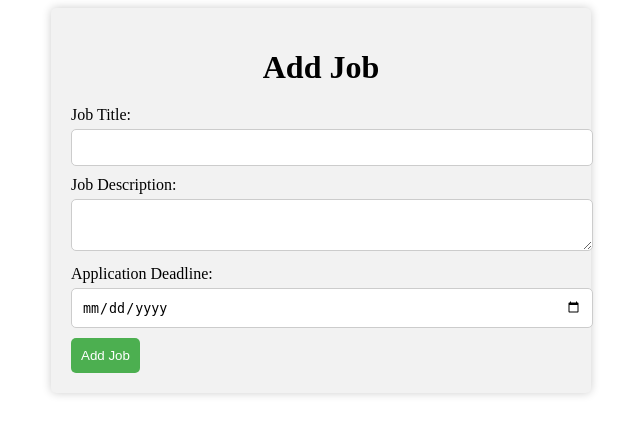
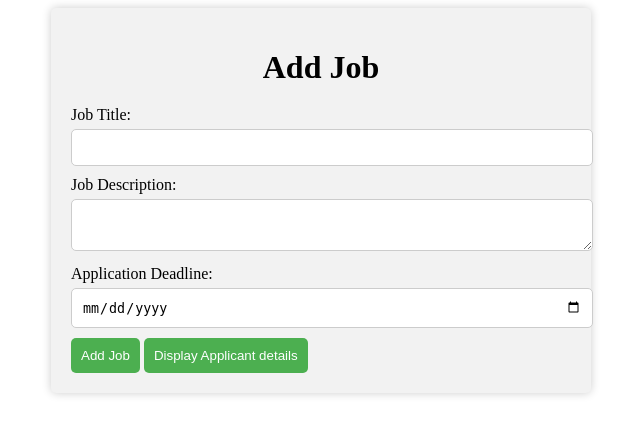
Before and after one commit to vedant-beep/PHP-Project, a PHP site: page /dsdo.php in a window 1280 px wide. Shown: the top 438 px of the page, without its empty margins (319-959 px from the left). Run offline with PHP 8.4, Linux system fonts and the light colour scheme.

Commit message:
display button added

```diff
--- a/dsdo.php
+++ b/dsdo.php
@@ -24,6 +24,9 @@
 			<input type="date" id="application_deadline" name="application_deadline" required>
 
 			<input type="submit" value="Add Job" name="submit">
+			<form action="display_details.php">
+				<input type="submit" value="Display Applicant details" name="submit">
+			</form>
 		</form>
 	</div>
 </body>
```
